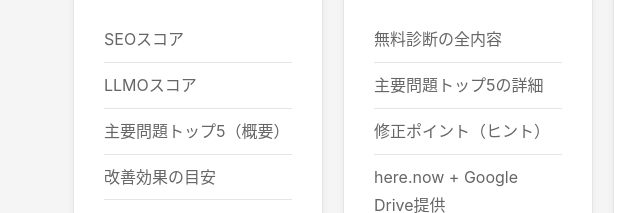
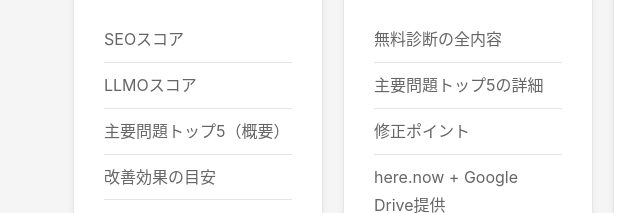
Before and after one commit to Azuma38/ai-seo-audit-lp, a website: page index.html in a window 1280 px wide. Shown: the part 1324-1537 px from the top of the page, 37-677 px from the left. Drawn offline with Linux system fonts and the light colour scheme.

Commit message:
fix: 「修正ポイント（ヒント）」→「修正ポイント」に修正

```diff
--- a/index.html
+++ b/index.html
@@ -418,7 +418,7 @@
                     <ul>
                         <li>無料診断の全内容</li>
                         <li>主要問題トップ5の詳細</li>
-                        <li>修正ポイント（ヒント）</li>
+                        <li>修正ポイント</li>
                         <li>here.now + Google Drive提供</li>
                     </ul>
                     <a href="javascript:void(0)" class="btn plan-btn" data-plan="trial" onclick="openPaymentModal('trial'); return false;">このプランで始める</a>
```
